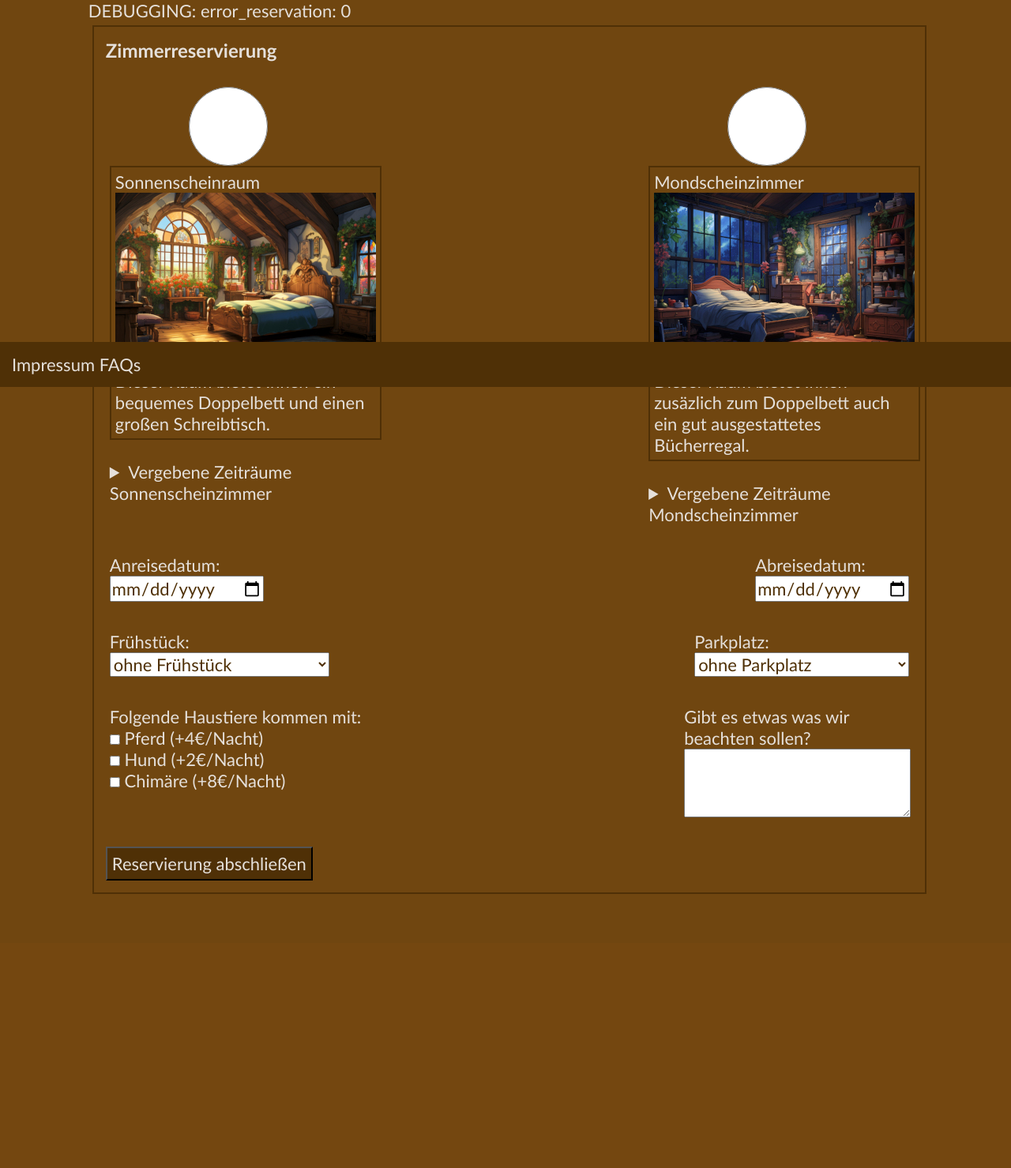
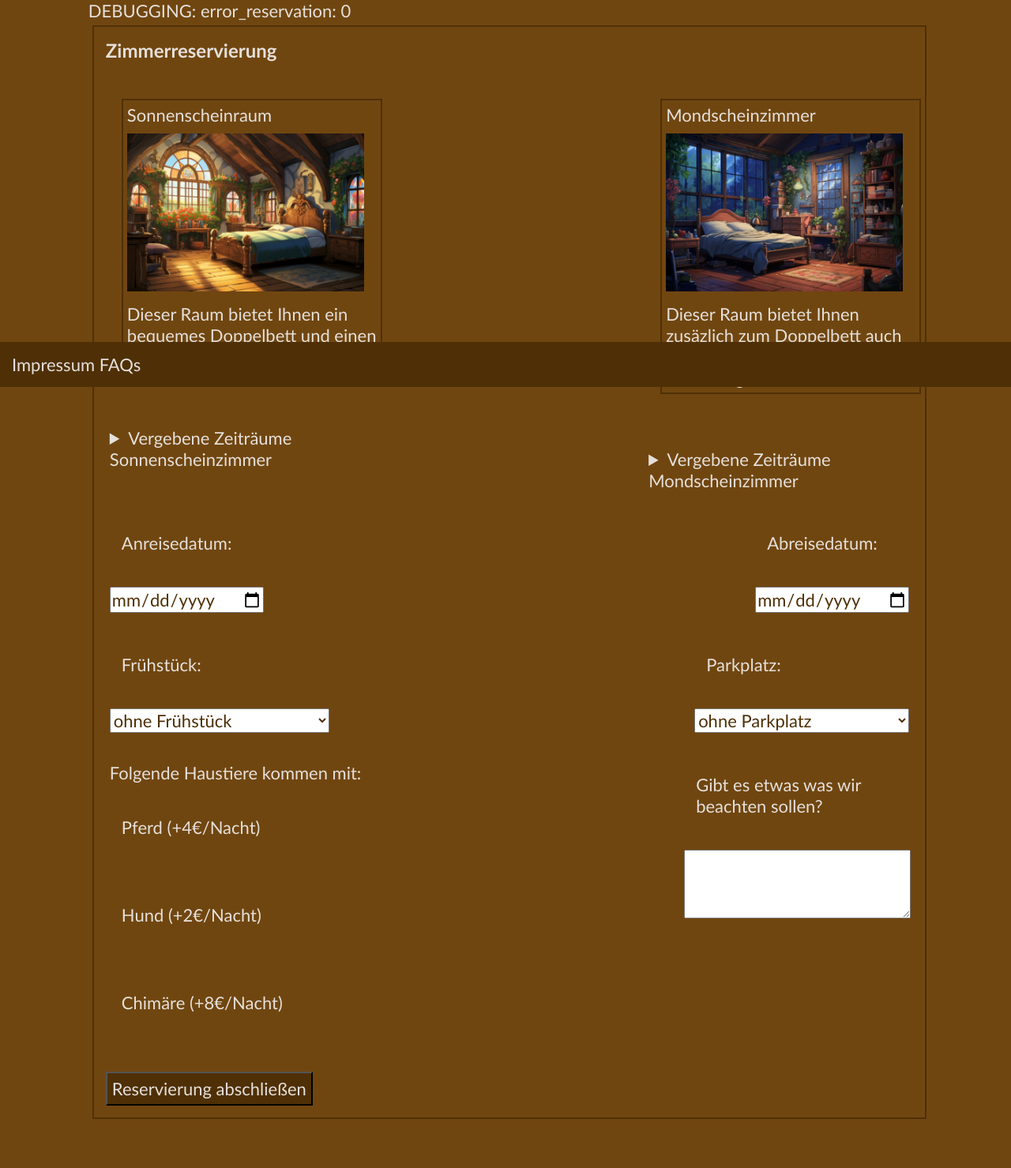
Before and after one commit to if24b239/webtech_s1, a PHP site: page /room_reservation.php in a window 1280 px wide. Shown: the part 310-1789 px from the top of the page at 79% size. Before the commit the page ends 1442 px from the top, so only its background shows below. Run offline with PHP 8.4, Linux system fonts and the light colour scheme; data that the repository does not hold is empty.

Commit message:
Zimmerreservierung gestyled

```diff
--- a/room_reservation.php
+++ b/room_reservation.php
@@ -136,11 +136,11 @@
             <div class="row">
                 <div class="roomReservation_Rooms">
                     <p>Folgende Haustiere kommen mit: </p>
-                    <input type="checkbox" id="pet1" name="pet1" value="1" <?php if($_SESSION["res_pet"]&4){echo'checked';}?>>
+                    <input type="checkbox" id="pet1" name="pet1" value="1" class="pet-checkbox"<?php if($_SESSION["res_pet"]&4){echo'checked';}?>>
                     <label id="pet1" for="pet1">Pferd (+4€/Nacht)</label><br>
-                    <input type="checkbox" id="pet2" name="pet2" value="2" <?php if($_SESSION["res_pet"]&2){echo'checked';}?>>
+                    <input type="checkbox" id="pet2" name="pet2" value="2" class="pet-checkbox"<?php if($_SESSION["res_pet"]&2){echo'checked';}?>>
                     <label id="pet2" for="pet2">Hund (+2€/Nacht)</label><br>
-                    <input type="checkbox" id="pet3" name="pet3" value="4" <?php if($_SESSION["res_pet"]&8){echo'checked';}?>>
+                    <input type="checkbox" id="pet3" name="pet3" value="4" class="pet-checkbox"<?php if($_SESSION["res_pet"]&8){echo'checked';}?>>
                     <label id="pet3" for="pet3">Chimäre (+8€/Nacht)</label><br>
                 </div>
 
--- a/styles.css
+++ b/styles.css
@@ -530,15 +530,44 @@ p.main{
 }
 
 /*RadioButton auf gesammtes elternelement vergrößern*/
-
 .radio-container {
     position: relative;
     width: 300px; /* Beispielgröße */
     height: 100px; /* Beispielgröße */
     background-color: #f0f0f0;
-    display: flex;
+    display: none;
     justify-content: center;
     align-items: center;
+}
+
+.roomReservation_Rooms label {
+    display: block; /* Das Label wird als Blockelement angezeigt */
+    cursor: pointer; /* Mauszeiger zeigt an, dass es klickbar ist */
+    width: 100%; /* Label nimmt die gesamte Breite des Containers ein */
+    padding: 15px;
+    border-radius: 5px;
+    transition: background-color 0.3s ease; /* Sanfter Übergang bei Hover */
+}
+
+.roomReservation_Rooms label:hover {
+    border-style: double;
+    border-width: 5px;
+    border-color: var(--accent-color);
+}
+
+.radio-container:checked + label {
+    border-style: double;
+    border-width: 5px;
+    border-color: var(--accent-color);
+}
+
+.pet-checkbox{
+    opacity: 0;
+}
+.pet-checkbox:checked + label {
+    border-style: double;
+    border-width: 5px;
+    border-color: var(--accent-color);
 }
 
 /* Radiobutton wird unsichtbar gemacht, aber bleibt funktional */
@@ -557,6 +586,12 @@ p.main{
     cursor: pointer;
 }
 
+.roomReservation_Rooms img {
+    width: 100%;
+    max-width: 300px;
+    height: auto;
+    margin: 10px 0;
+}
 /*///////////////////////////////////////////////////////////////////////////////////////////////////////////////*/
 /*////////////////INDEX//////////////////////////////////////////////////////////////////////////////////////////*/
 /*///////////////////////////////////////////////////////////////////////////////////////////////////////////////*/
```
